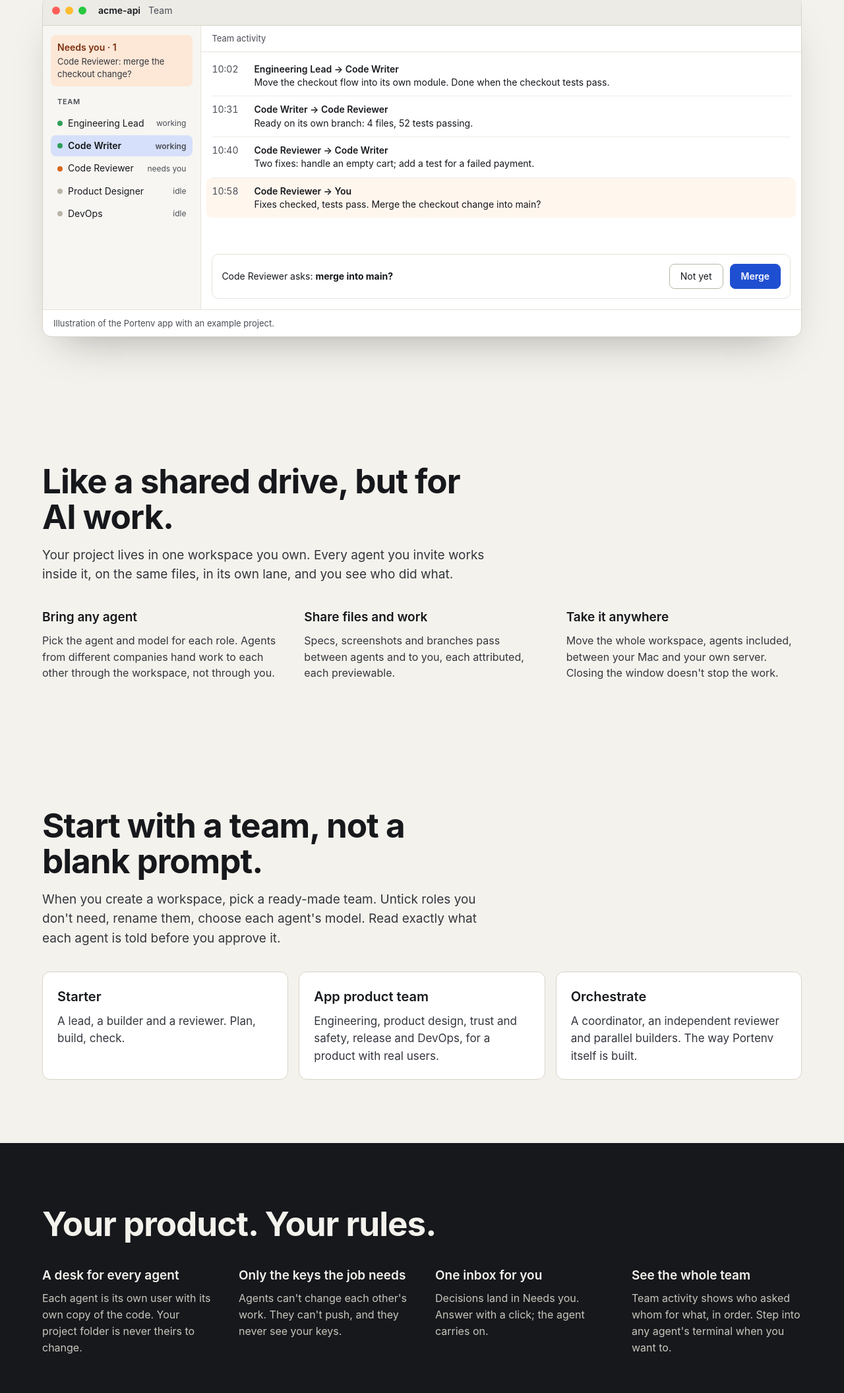
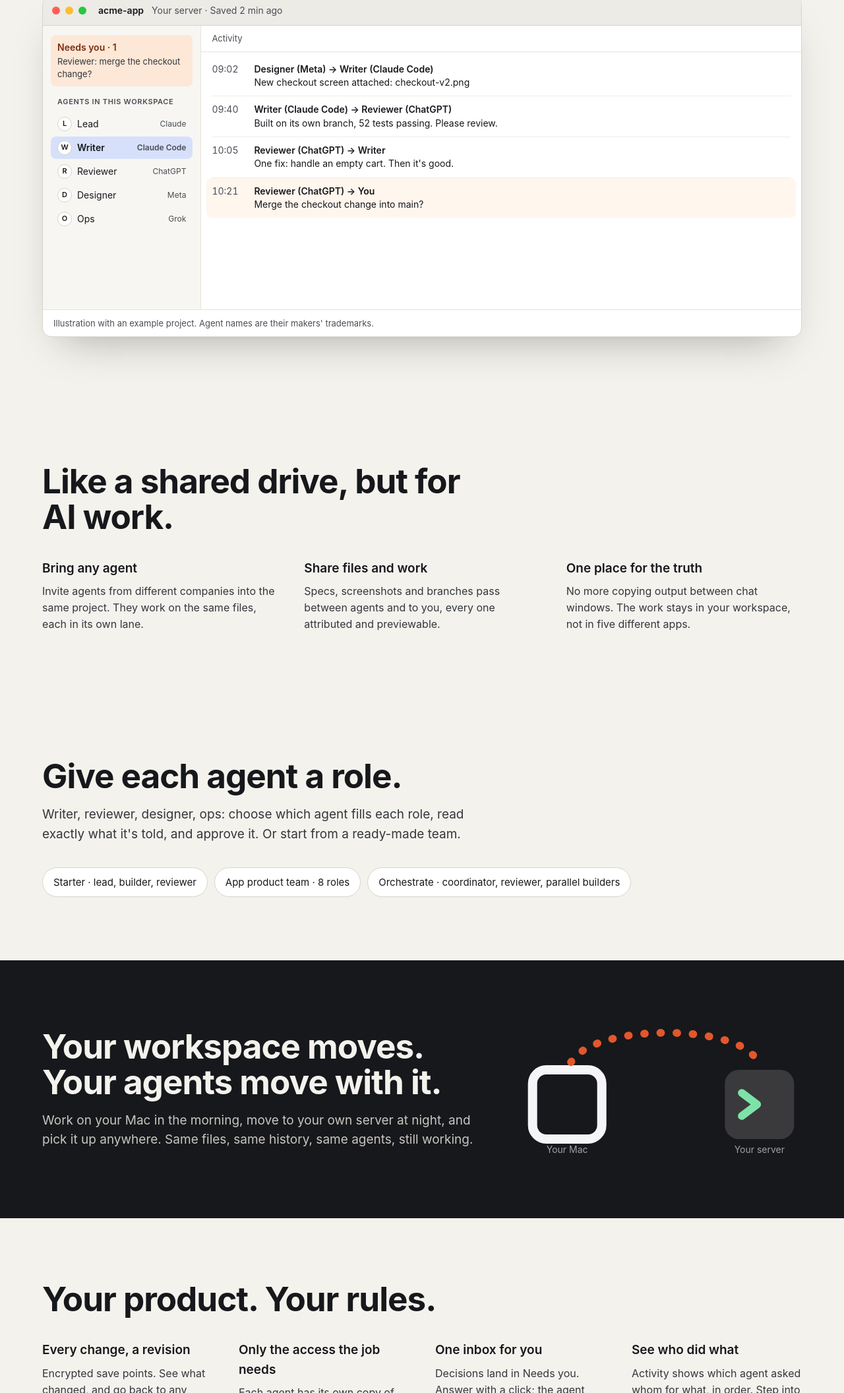
Before and after one commit to portenv/website, a plain HTML site: page index.html in a window 1280 px wide. Shown: the part 688-2800 px from the top of the page at 66% size. Drawn offline with Linux system fonts and the light colour scheme.

Commit message:
Home page v3: different agents in one workspace, roles, the move, revisions (#17)
The owner's v3 story (R-0425): a product picture with mixed agents
(makers' names in text only, captioned as trademarks), "Like a shared
drive, but for AI work.", "Give each agent a role." with the teams as
chips, a dark band "Your workspace moves. Your agents move with it."
with the Mac-to-server drawing, "Your product. Your rules." led by
"Every change, a revision", "Only you hold the keys." (encryption and
open source), the FAQ's "Which agents?" framed forward and "Can I undo
what an agent did?". The mockup's numbered eyebrows are left out; the
open-source line keeps the live, exact wording. styles.css?v=6.

Co-authored-by: Claude Opus 5.5 <noreply@anthropic.com>

```diff
--- a/index.html
+++ b/index.html
@@ -26,7 +26,7 @@
 <meta name="twitter:description" content="Claude, ChatGPT, Grok or Meta's agents open the same encrypted workspace, share files and hand work to each other. It moves between your Mac and your own server, and anything that matters waits for your yes.">
 <meta name="twitter:image" content="https://portenv.com/og-image.png?v=5">
 <meta name="twitter:image:alt" content="Portenv: One workspace for all your AI agents.">
-<link rel="stylesheet" href="/styles.css?v=5">
+<link rel="stylesheet" href="/styles.css?v=6">
 <script type="application/ld+json">
 {
   "@context": "https://schema.org",
@@ -88,7 +88,7 @@
       "name": "Which agents and models does it use?",
       "acceptedAnswer": {
         "@type": "Answer",
-        "text": "During testing, Claude Code with Anthropic's models; you set each agent's model in its agent file. Support for other agents is planned."
+        "text": "Claude Code agents work in it today; ChatGPT joins through MCP, Grok through the terminal, more as they open up. You set each agent's model in its agent file."
       }
     },
     {
@@ -97,6 +97,14 @@
       "acceptedAnswer": {
         "@type": "Answer",
         "text": "Not outside the workspace. Inside it, each agent has its own copy of your code: it can read your project but not change it, and it doesn't get your sign-ins, SSH keys or git credentials, so it can't push. It can still read files in your project that aren't in git, such as a .env file, so keep secrets out of the project for now. Its work comes back to you as a branch you review."
+      }
+    },
+    {
+      "@type": "Question",
+      "name": "Can I undo what an agent did?",
+      "acceptedAnswer": {
+        "@type": "Answer",
+        "text": "Yes. Every workspace keeps encrypted save points. Go back to any earlier one, from your Mac or your server."
       }
     },
     {
@@ -161,8 +169,8 @@
     </a>
     <div class="nav-spacer"></div>
     <div class="nav-links wide-only">
-      <a href="#team">Teams</a>
-      <a href="#control">Control</a>
+      <a href="#move">How it moves</a>
+      <a href="#rules">Control</a>
       <a href="#keys">Security</a>
       <a href="https://github.com/portenv/portenv">GitHub</a>
     </div>
@@ -183,111 +191,111 @@
     <p class="fineprint">Tester build 0.1.0 (233) · 54 MB · macOS 26 or later · Apple silicon · Docker Desktop</p>
   </section>
 
-  <section class="showcase wrap" aria-label="The Team window">
+  <section class="showcase wrap" aria-label="Different agents in one workspace">
     <figure class="team-figure">
-      <div class="tw" role="img" aria-label="The Portenv Team window for an example project, acme-api. A sidebar lists the team: Engineering Lead and Code Writer are working, Code Reviewer needs you, Product Designer and DevOps are idle. Team activity shows the lead asking the writer to move the checkout flow into its own module, the writer handing the change to the reviewer, the reviewer asking for two fixes, and then the reviewer asking you whether to merge the checkout change into main, with Not yet and Merge buttons.">
+      <div class="tw" role="img" aria-label="The Portenv window for an example project, acme-app, on your server, saved 2 minutes ago, with one decision waiting for you. Five agents work in it: Lead on Claude, Writer on Claude Code, Reviewer on ChatGPT, Designer on Meta and Ops on Grok. Activity shows the designer attaching a new checkout screen for the writer, the writer handing a tested branch to the reviewer, the reviewer asking for one fix, and then the reviewer asking you whether to merge the checkout change into main.">
         <div class="tw-titlebar">
           <span class="lights"><span></span><span></span><span></span></span>
-          <b>acme-api</b>
-          <span class="tw-sub">Team</span>
+          <b>acme-app</b>
+          <span class="tw-sub">Your server · Saved 2 min ago</span>
         </div>
         <div class="tw-body">
           <div class="tw-side">
             <div class="tw-needs">
               <b>Needs you · 1</b>
-              <span>Code Reviewer: merge the checkout change?</span>
+              <span>Reviewer: merge the checkout change?</span>
             </div>
-            <span class="tw-h">Team</span>
+            <span class="tw-h">Agents in this workspace</span>
             <ul class="tw-roles">
-              <li><span class="tw-dot tw-dot-work"></span>Engineering Lead<small>working</small></li>
-              <li class="tw-on"><span class="tw-dot tw-dot-work"></span>Code Writer<small>working</small></li>
-              <li><span class="tw-dot tw-dot-ask"></span>Code Reviewer<small>needs you</small></li>
-              <li><span class="tw-dot"></span>Product Designer<small>idle</small></li>
-              <li><span class="tw-dot"></span>DevOps<small>idle</small></li>
+              <li><span class="tw-av">L</span>Lead<small>Claude</small></li>
+              <li class="tw-on"><span class="tw-av">W</span>Writer<small>Claude Code</small></li>
+              <li><span class="tw-av">R</span>Reviewer<small>ChatGPT</small></li>
+              <li><span class="tw-av">D</span>Designer<small>Meta</small></li>
+              <li><span class="tw-av">O</span>Ops<small>Grok</small></li>
             </ul>
           </div>
           <div class="tw-main">
-            <div class="tw-main-h">Team activity</div>
+            <div class="tw-main-h">Activity</div>
             <ol class="tw-feed">
-              <li><span class="tw-time">10:02</span><span><b>Engineering Lead → Code Writer</b>Move the checkout flow into its own module. Done when the checkout tests pass.</span></li>
-              <li><span class="tw-time">10:31</span><span><b>Code Writer → Code Reviewer</b>Ready on its own branch: 4 files, 52 tests passing.</span></li>
-              <li><span class="tw-time">10:40</span><span><b>Code Reviewer → Code Writer</b>Two fixes: handle an empty cart; add a test for a failed payment.</span></li>
-              <li class="tw-feed-you"><span class="tw-time">10:58</span><span><b>Code Reviewer → You</b>Fixes checked, tests pass. Merge the checkout change into main?</span></li>
+              <li><span class="tw-time">09:02</span><span><b>Designer (Meta) → Writer (Claude Code)</b>New checkout screen attached: checkout-v2.png</span></li>
+              <li><span class="tw-time">09:40</span><span><b>Writer (Claude Code) → Reviewer (ChatGPT)</b>Built on its own branch, 52 tests passing. Please review.</span></li>
+              <li><span class="tw-time">10:05</span><span><b>Reviewer (ChatGPT) → Writer</b>One fix: handle an empty cart. Then it's good.</span></li>
+              <li class="tw-feed-you"><span class="tw-time">10:21</span><span><b>Reviewer (ChatGPT) → You</b>Merge the checkout change into main?</span></li>
             </ol>
-            <div class="tw-ask">
-              <span class="tw-ask-q">Code Reviewer asks: <b>merge into main?</b></span>
-              <span class="tw-btn">Not yet</span>
-              <span class="tw-btn tw-btn-primary">Merge</span>
           </div>
         </div>
       </div>
-      </div>
-      <figcaption>Illustration of the Portenv app with an example project.</figcaption>
+      <figcaption>Illustration with an example project. Agent names are their makers' trademarks.</figcaption>
     </figure>
   </section>
 
   <section id="shared" class="wrap section" aria-labelledby="shared-title">
     <div class="intro">
       <h2 id="shared-title" class="h2 h2-wide">Like a shared drive, but for AI work.</h2>
-      <p class="lede">Your project lives in one workspace you own. Every agent you invite works inside it, on the same files, in its own lane, and you see who did what.</p>
     </div>
     <div class="pillars pillars-light">
       <div class="pillar">
         <h3>Bring any agent</h3>
-        <p>Pick the agent and model for each role. Agents from different companies hand work to each other through the workspace, not through you.</p>
+        <p>Invite agents from different companies into the same project. They work on the same files, each in its own lane.</p>
       </div>
       <div class="pillar">
         <h3>Share files and work</h3>
-        <p>Specs, screenshots and branches pass between agents and to you, each attributed, each previewable.</p>
+        <p>Specs, screenshots and branches pass between agents and to you, every one attributed and previewable.</p>
       </div>
       <div class="pillar">
-        <h3>Take it anywhere</h3>
-        <p>Move the whole workspace, agents included, between your Mac and your own server. Closing the window doesn't stop the work.</p>
+        <h3>One place for the truth</h3>
+        <p>No more copying output between chat windows. The work stays in your workspace, not in five different apps.</p>
       </div>
     </div>
   </section>
 
   <section id="team" class="wrap section" aria-labelledby="team-title">
     <div class="intro">
-      <h2 id="team-title" class="h2">Start with a team, not a blank prompt.</h2>
-      <p class="lede">When you create a workspace, pick a ready-made team. Untick roles you don't need, rename them, choose each agent's model. Read exactly what each agent is told before you approve it.</p>
+      <h2 id="team-title" class="h2">Give each agent a role.</h2>
+      <p class="lede">Writer, reviewer, designer, ops: choose which agent fills each role, read exactly what it's told, and approve it. Or start from a ready-made team.</p>
     </div>
-    <div class="teams">
-      <article class="team-card">
-        <h3>Starter</h3>
-        <p>A lead, a builder and a reviewer. Plan, build, check.</p>
-      </article>
-      <article class="team-card">
-        <h3>App product team</h3>
-        <p>Engineering, product design, trust and safety, release and DevOps, for a product with real users.</p>
-      </article>
-      <article class="team-card">
-        <h3>Orchestrate</h3>
-        <p>A coordinator, an independent reviewer and parallel builders. The way Portenv itself is built.</p>
-      </article>
+    <ul class="chips" aria-label="Ready-made teams">
+      <li>Starter · lead, builder, reviewer</li>
+      <li>App product team · 8 roles</li>
+      <li>Orchestrate · coordinator, reviewer, parallel builders</li>
+    </ul>
+  </section>
+
+  <section id="move" class="dark" aria-labelledby="move-title">
+    <div class="wrap section move">
+      <div class="intro">
+        <h2 id="move-title" class="h2">Your workspace moves. Your agents move with it.</h2>
+        <p class="lede">Work on your Mac in the morning, move to your own server at night, and pick it up anywhere. Same files, same history, same agents, still working.</p>
+      </div>
+      <svg class="move-art" role="img" aria-label="A workspace moving from a Mac to a server" viewBox="0 0 360 170">
+        <rect x="10" y="60" width="90" height="90" rx="18" fill="none" stroke="#f5f5f7" stroke-width="12"/>
+        <rect x="260" y="60" width="90" height="90" rx="18" fill="#3a3a3c"/>
+        <path d="M282 90 l20 15 l-20 15" fill="none" stroke="#7ee2a8" stroke-width="10" stroke-linecap="round" stroke-linejoin="round"/>
+        <path d="M60 50 C 90 0, 270 0, 300 45" fill="none" stroke="#e2572b" stroke-width="10" stroke-linecap="round" stroke-dasharray="1 20"/>
+        <text x="55" y="168" fill="#a1a1a6" font-size="12" text-anchor="middle" font-family="-apple-system, system-ui, sans-serif">Your Mac</text>
+        <text x="305" y="168" fill="#a1a1a6" font-size="12" text-anchor="middle" font-family="-apple-system, system-ui, sans-serif">Your server</text>
+      </svg>
     </div>
   </section>
 
-  <section id="control" class="dark" aria-labelledby="control-title">
-    <div class="wrap section">
-      <h2 id="control-title" class="h2">Your product. Your rules.</h2>
-      <div class="pillars">
+  <section id="rules" class="wrap section" aria-labelledby="rules-title">
+    <h2 id="rules-title" class="h2">Your product. Your rules.</h2>
+    <div class="pillars pillars-light">
       <div class="pillar">
-          <h3>A desk for every agent</h3>
-          <p>Each agent is its own user with its own copy of the code. Your project folder is never theirs to change.</p>
+        <h3>Every change, a revision</h3>
+        <p>Encrypted save points. See what changed, and go back to any earlier revision if an agent goes the wrong way.</p>
       </div>
       <div class="pillar">
-          <h3>Only the keys the job needs</h3>
-          <p>Agents can't change each other's work. They can't push, and they never see your keys.</p>
+        <h3>Only the access the job needs</h3>
+        <p>Each agent has its own copy of the code. Agents can't change each other's work, can't push, and never see your keys.</p>
       </div>
       <div class="pillar">
         <h3>One inbox for you</h3>
         <p>Decisions land in Needs you. Answer with a click; the agent carries on.</p>
       </div>
       <div class="pillar">
-          <h3>See the whole team</h3>
-          <p>Team activity shows who asked whom for what, in order. Step into any agent's terminal when you want to.</p>
-        </div>
+        <h3>See who did what</h3>
+        <p>Activity shows which agent asked whom for what, in order. Step into any agent's terminal.</p>
       </div>
     </div>
   </section>
@@ -295,18 +303,12 @@
   <section id="keys" class="wrap section" aria-labelledby="keys-title">
     <div class="intro">
       <h2 id="keys-title" class="h2">Only you hold the keys.</h2>
-      <p class="lede">Your work is encrypted on your own device before it's saved anywhere. Wherever it's stored, nobody else can read it.</p>
     </div>
     <div class="pillars pillars-light">
       <div class="pillar">
         <svg width="28" height="28" viewBox="0 0 24 24" fill="none" stroke="currentColor" stroke-width="1.6" stroke-linecap="round" stroke-linejoin="round" aria-hidden="true"><rect x="5" y="11" width="14" height="10" rx="2"/><path d="M8 11V8a4 4 0 0 1 8 0v3"/></svg>
         <h3>Encrypted on your Mac</h3>
         <p>Saves are encrypted before they leave your machine, with a recovery key only you keep.</p>
-      </div>
-      <div class="pillar">
-        <svg width="28" height="28" viewBox="0 0 24 24" fill="none" stroke="currentColor" stroke-width="1.6" stroke-linecap="round" stroke-linejoin="round" aria-hidden="true"><rect x="3" y="4" width="18" height="7" rx="1.5"/><rect x="3" y="13" width="18" height="7" rx="1.5"/><path d="M7 7.5h.01"/><path d="M7 16.5h.01"/></svg>
-        <h3>Your machines, not someone else's cloud</h3>
-        <p>Workspaces run on your Mac or a server you own. Your GitHub sign-in stays on your Mac; agents never see it.</p>
       </div>
       <div class="pillar">
         <svg width="28" height="28" viewBox="0 0 24 24" fill="none" stroke="currentColor" stroke-width="1.6" stroke-linecap="round" stroke-linejoin="round" aria-hidden="true"><path d="M8 7l-5 5 5 5"/><path d="M16 7l5 5-5 5"/></svg>
@@ -329,11 +331,15 @@
       </details>
       <details class="faq-item">
         <summary>Which agents and models does it use?</summary>
-        <p>During testing, Claude Code with Anthropic's models; you set each agent's model in its agent file. Support for other agents is planned.</p>
+        <p>Claude Code agents work in it today; ChatGPT joins through MCP, Grok through the terminal, more as they open up. You set each agent's model in its agent file.</p>
       </details>
       <details class="faq-item">
         <summary>Can the agents touch my Mac or my files?</summary>
         <p>Not outside the workspace. Inside it, each agent has its own copy of your code: it can read your project but not change it, and it doesn't get your sign-ins, SSH keys or git credentials, so it can't push. It can still read files in your project that aren't in git, such as a .env file, so keep secrets out of the project for now. Its work comes back to you as a branch you review.</p>
+      </details>
+      <details class="faq-item">
+        <summary>Can I undo what an agent did?</summary>
+        <p>Yes. Every workspace keeps encrypted save points. Go back to any earlier one, from your Mac or your server.</p>
       </details>
       <details class="faq-item">
         <summary>Do I need my own AI subscription?</summary>
--- a/styles.css
+++ b/styles.css
@@ -99,6 +99,7 @@ svg { flex-shrink: 0; }
 .tw-roles small { margin-left: auto; font-size: 12px; color: var(--text-3); }
 .tw-roles .tw-on { background: #d6e0fa; font-weight: 600; }
 .tw-dot { width: 8px; height: 8px; border-radius: 50%; background: #b9b5a8; flex: none; }
+.tw-av { display: inline-flex; align-items: center; justify-content: center; width: 22px; height: 22px; border-radius: 50%; background: var(--surface); border: 1px solid var(--line-strong); font-size: 11px; font-weight: 600; flex: none; }
 .tw-dot-work { background: #2f9e5b; }
 .tw-dot-ask { background: #d9661f; }
 .tw-main { flex: 999 1 520px; min-width: 0; display: flex; flex-direction: column; }
@@ -181,3 +182,10 @@ svg { flex-shrink: 0; }
 @media (prefers-reduced-motion: reduce) {
   html { scroll-behavior: auto; }
 }
+
+/* Teams as chips, the move band */
+.chips { margin: 0; padding: 0; list-style: none; display: flex; flex-wrap: wrap; gap: 10px; }
+.chips li { padding: 10px 16px; border-radius: 999px; background: var(--surface); border: 1px solid var(--line-strong); font-size: 15px; }
+.move { flex-direction: row; flex-wrap: wrap; align-items: center; gap: 40px; }
+.move .intro { flex: 1 1 380px; }
+.move-art { flex: 1 1 300px; max-width: 420px; height: auto; }
```
Also changed, not shown: 404.html (+1 -1 lines), cli.html (+1 -1 lines), legal.html (+1 -1 lines), mcp.html (+1 -1 lines), privacy.html (+1 -1 lines), skill.html (+1 -1 lines). Lines whose indentation alone changed are shown as unchanged.
